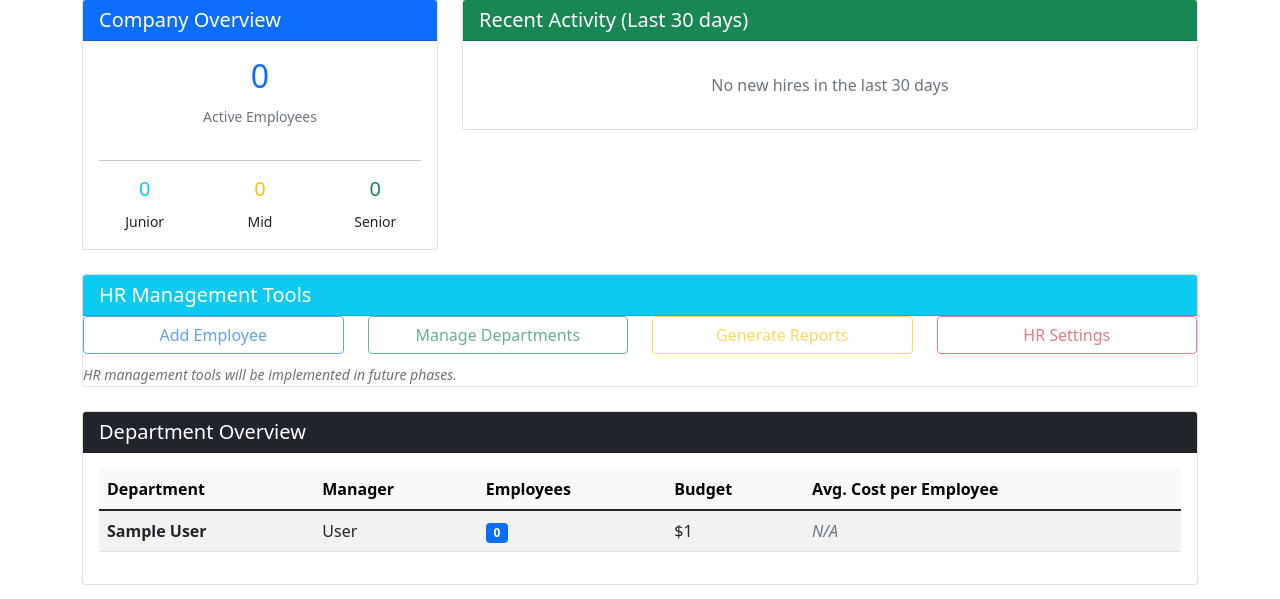
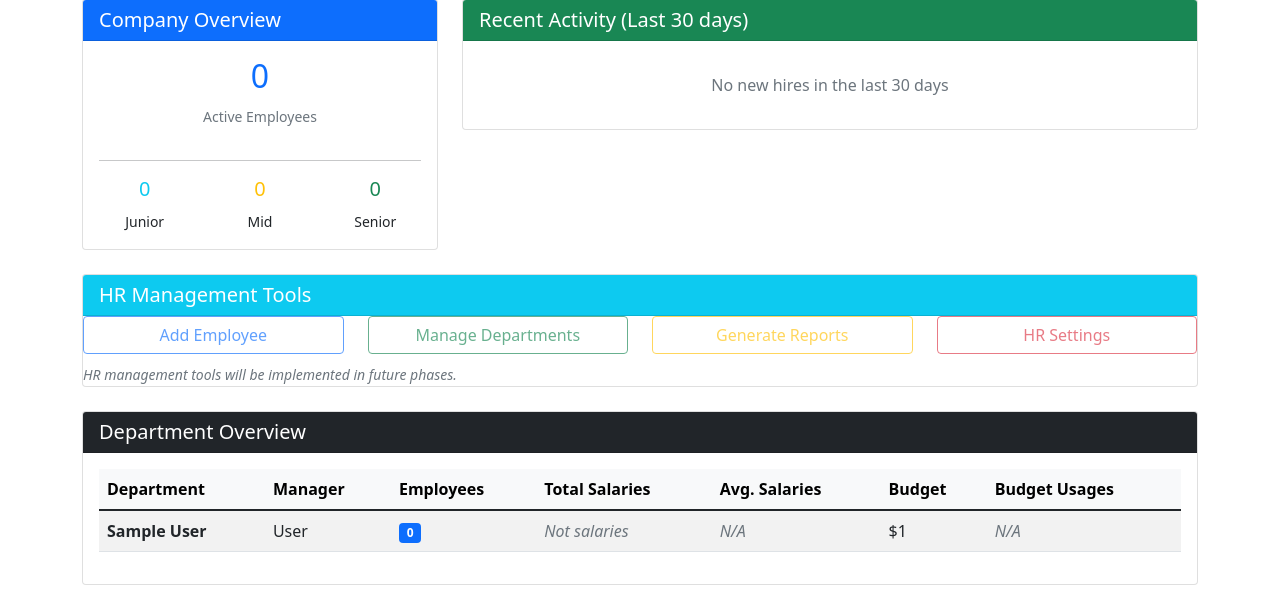
Before and after one commit to ivanvallejoss/hr_system, a Django app: page /hr/dashboard/ in a window 1280 px wide. Shown: the part 201-800 px from the top of the page. Run offline with Django 5.2, Linux system fonts and the light colour scheme; a user stored in the database is signed in; tables that the repository leaves empty hold one stand-in row (values such as "Sample post").

Commit message:
logica salarios mejorada en hrContextMixin

```diff
--- a/dashboards/mixins.py
+++ b/dashboards/mixins.py
@@ -74,10 +74,26 @@ class HRContextMixin:
 
         dept_stats = Department.objects.annotate(
             employee_count=Count('role__employee', filter=models.Q(role__employee__termination_date__isnull=True)),
-            total_budget = models.F('budget')
-        ).values('name', 'employee_count', 'total_budget', 'department_manager__user__first_name', 'department_manager__user__last_name')
+            total_budget = models.F('budget'),
+            total_salaries = Sum('role__employee__current_salary', filter=models.Q(role__employee__termination_date__isnull=True)),
+            avg_salaries = Sum('role__employee__current_salary', filter=models.Q(role__employee__termination_date__isnull=True)),
+        ).values('name', 'employee_count', 'total_budget', 'total_salaries', 'avg_salaries', 'department_manager__user__first_name', 'department_manager__user__last_name')
 
-        return list(dept_stats)
+        dept_list = list(dept_stats)
+
+        for dept in dept_list:
+            if dept['total_budget'] and dept['total_salaries']:
+                # Porcentaje del budget utilizado en sueldos
+                dept['salary_budget_percentage'] = (dept['total_salaries'] / dept['total_budget']) * 100
+                # Budget restante luego de sueldos
+                dept['remaining_budget'] = dept['total_budget'] - dept['total_salaries']
+            else:
+                dept['salary_budget_percentage'] = None
+                dept['remaining_budget'] = None
+
+        return dept_list
+
+
 
     def get_recent_activity(self):
         """Actividad reciente (ultimos 30 dias)"""
--- a/dashboards/templates/dashboards/hr_dashboard.html
+++ b/dashboards/templates/dashboards/hr_dashboard.html
@@ -128,8 +128,10 @@
                                     <th>Department</th>
                                     <th>Manager</th>
                                     <th>Employees</th>
+                                    <th>Total Salaries</th>
+                                    <th>Avg. Salaries</th>
                                     <th>Budget</th>
-                                    <th>Avg. Cost per Employee</th>
+                                    <th>Budget Usages</th>
                                 </tr>
                             </thead>
                             <tbody>
@@ -147,15 +149,35 @@
                                             <span class="badge bg-primary">{{ dept.employee_count }}</span>
                                         </td>
                                         <td>
+                                            {% if dept.total_salaries %}
+                                                ${{ dept.total_salaries|floatformat:0 }}
+                                            {% else %}
+                                                <em class="text-muted">Not salaries</em>
+                                            {% endif %}
+                                        </td>
+                                        <td>
+                                            {% if dept.avg_salary %}
+                                                ${{ dept.avg_salary|floatformat:0 }}
+                                            {% else %}
+                                                <em class="text-muted">N/A</em>
+                                            {% endif %}
+                                        </td>
+                                        <td>
                                             {% if dept.total_budget %}
                                                 ${{ dept.total_budget|floatformat:0 }}
                                             {% else %}
-                                                <em class="text-muted">Not set</em>
+                                                <em class="text-muted">N/A</em>
                                             {% endif %}
                                         </td>
                                         <td>
-                                            {% if dept.total_budget and dept.employee_count > 0 %}
-                                                ${{ dept.total_budget|floatformat:0 }}
+                                            {% if dept.salary_budget_percentage %}
+                                                {% if dept.salary_budget_percentage > 80 %}
+                                                    <span class="badge bg-danger">{{ dept.salary_budget_percentage|floatformat:1 }}%</span>
+                                                {% elif dept.salary_budget_percentage > 60 %}
+                                                    <span class="badge bg-waning text-dark">{{ dept.salary_budget_percentage|floatformat:1 }}%</span>
+                                                {% else %}
+                                                    <span class="badge bg-success">{{ dept.salary_budget_percentage|floatformat:1 }}%</span>
+                                                {% endif %}
                                             {% else %}
                                                 <em class="text-muted">N/A</em>
                                             {% endif %}
```
